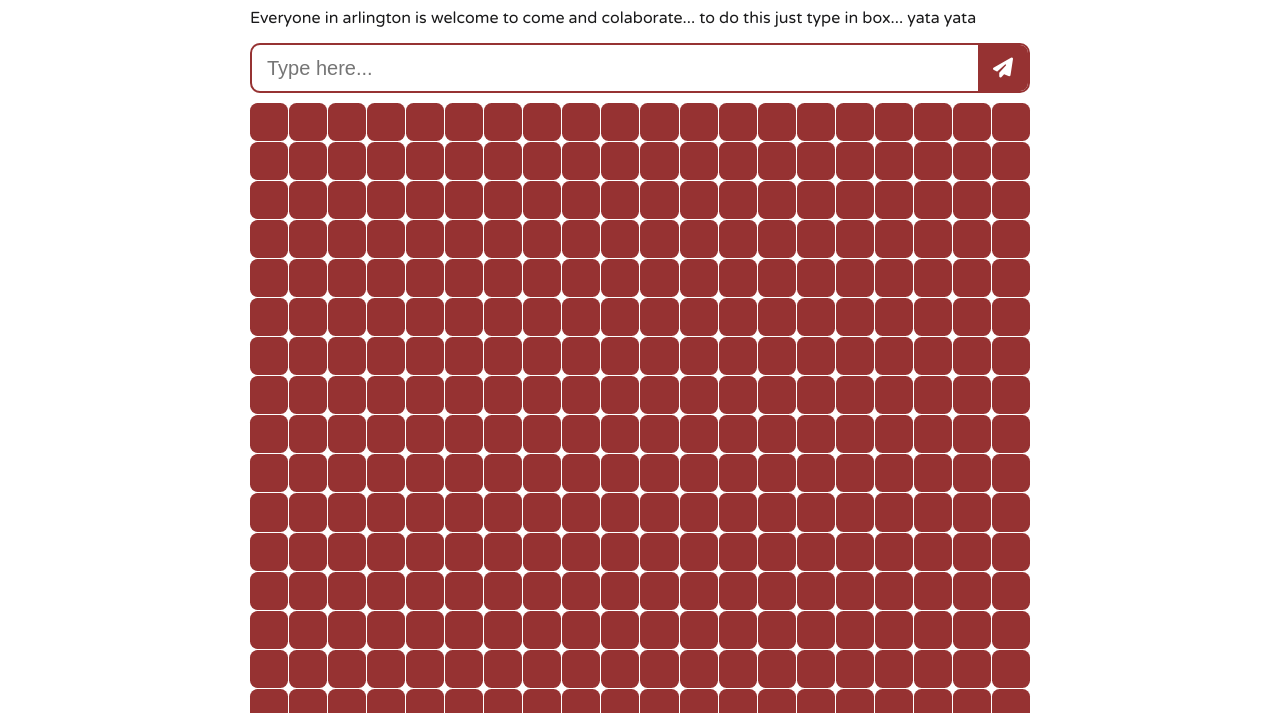
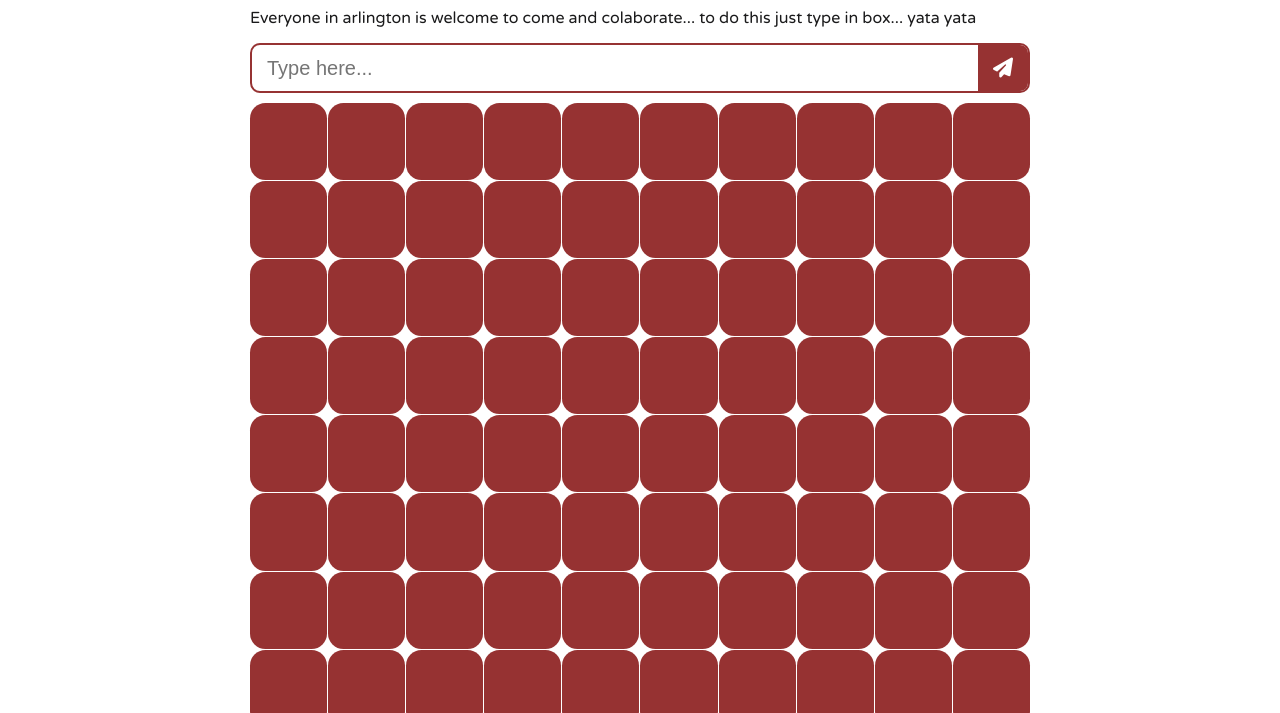
Before and after one commit to MarcusBChen/arlington-place, a website: page public/index.html in a window 1280 px wide. Shown: the part 87-800 px from the top of the page. Drawn offline with Linux system fonts and the light colour scheme; no server answers.

Commit message:
less size

```diff
--- a/public/script.js
+++ b/public/script.js
@@ -18,7 +18,7 @@ function updateMural() {
 
 
 function createGrid() {
-    for (i = 0; i < 400; i++) {
+    for (i = 0; i < 100; i++) {
         const div = document.createElement("div");
         const element = document.querySelector(".muralGrid");
         div.setAttribute("data-id", i);
--- a/public/style.css
+++ b/public/style.css
@@ -95,8 +95,8 @@ nav .logo img {
 
 .muralGrid {
     display: grid;
-    grid-template-columns: repeat(20, auto);
-    grid-template-rows: repeat(20, auto);
+    grid-template-columns: repeat(10, auto);
+    grid-template-rows: repeat(10, auto);
     height: 100%;
     width: 100%;
     gap: 1px;
```
